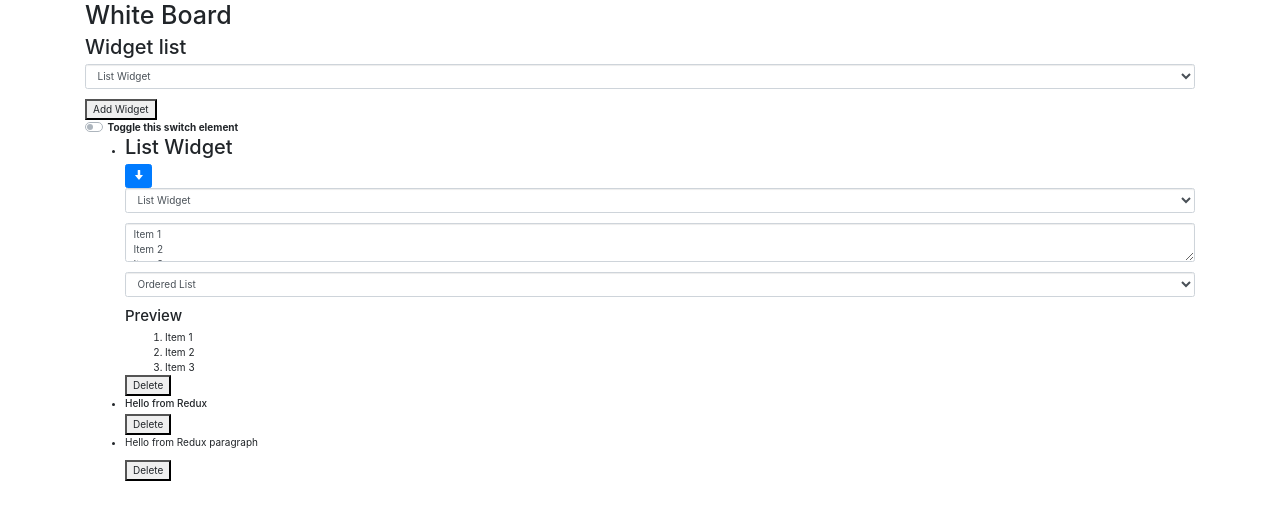
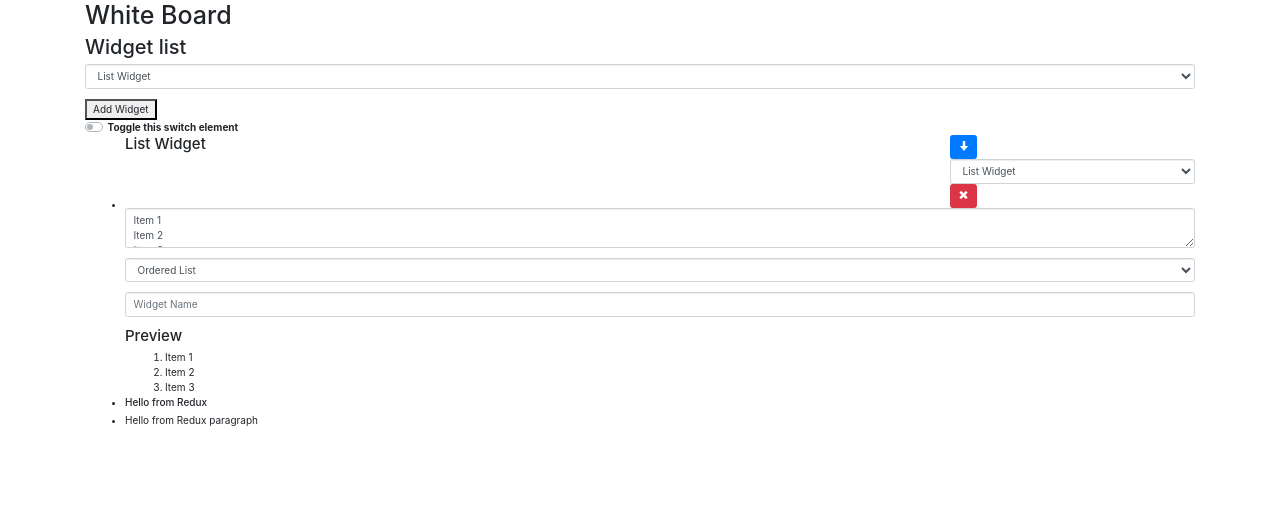
Before and after one commit to krezchikov42/wbdv-a3-krezchikov-client-react, a React (Create React App) app: page / in a window 1280 px wide. Shown: the top 520 px of the page. Built offline with nearby package versions, Linux system fonts and the light colour scheme.

Commit message:
adding generic widget componenet to create other widgets

```diff
--- a/src/components/widgets/ListWidget.js
+++ b/src/components/widgets/ListWidget.js
@@ -2,64 +2,32 @@ import React from "react";
 import PropTypes from "prop-types";
 import MoveUpButton from "../buttons/MoveUp";
 import MoveDownButton from "../buttons/MoveDown";
+import Widget from "./Widget"
 
 export default class ListWidget extends React.Component {
   render() {
     return (
-      <div>
-        {!this.props.preview && this.render_editing_componenets()}
-        <div>
-          {!this.props.widget.ordered && (
-            <ul>
-              {this.props.widget.text.split("\n").map((item, index) => (
-                <li key={index}>{item}</li>
-              ))}
-            </ul>
-          )}
-          {this.props.widget.ordered && (
-            <ol>
-              {this.props.widget.text.split("\n").map((item, index) => (
-                <li key={index}>{item}</li>
-              ))}
-            </ol>
-          )}
-        </div>
-      </div>
+      <Widget title="List Widget"
+      preview={this.props.preview}
+      editing_components={this.renderEditingComponenets()}
+      preview_componenets={this.renderPreviewComponenets()}
+      index={this.props.index}
+      length_widgets={this.props.length_widgets}
+      widget={this.props.widget}
+      moveWidget={this.props.moveWidget}
+      updateWidget={this.props.updateWidget}
+      deleteWidget={this.props.deleteWidget}
+      />
     );
   }
 
-  render_editing_componenets = () => {
+  renderEditingComponenets = () => {
     let order_select_value = this.orderedBoolToString(
       this.props.widget.ordered
     );
-    let should_render_up_button = this.props.index !== 0;
-    let should_render_down_button =
-      this.props.index < this.props.length_widgets - 1;
 
     return (
       <div>
-        <h2>List Widget</h2>
-        <MoveUpButton
-          should_render={should_render_up_button}
-          index={this.props.index}
-          onClick={this.props.moveWidget}
-        />
-        <MoveDownButton
-          should_render={should_render_down_button}
-          index={this.props.index}
-          onClick={this.props.moveWidget}
-        />
-        <div className="form-group">
-          <select
-            className="form-control"
-            value={this.props.widget.type}
-            onChange={this.changeTypeWidget}
-          >
-            <option value="LIST">List Widget</option>
-            <option value="HEADING">Header Widget</option>
-            <option value="PARAGRAPH">Paragraph widget</option>
-          </select>
-        </div>
         <div className="form-group">
           <textarea
             value={this.props.widget.text}
@@ -78,10 +46,29 @@ export default class ListWidget extends React.Component {
             <option value="not_ordered">Unordered List</option>
           </select>
         </div>
-        <h4>Preview</h4>
       </div>
     );
   };
+
+  renderPreviewComponenets = () => {
+    return (
+    <div>
+      {!this.props.widget.ordered && (
+        <ul>
+          {this.props.widget.text.split("\n").map((item, index) => (
+            <li key={index}>{item}</li>
+          ))}
+        </ul>
+      )}
+      {this.props.widget.ordered && (
+        <ol>
+          {this.props.widget.text.split("\n").map((item, index) => (
+            <li key={index}>{item}</li>
+          ))}
+        </ol>
+      )}
+    </div>);
+  }
 
   changeTypeList = e => {
     let new_type = this.orderedStringToBool(e.target.value);
@@ -104,12 +91,6 @@ export default class ListWidget extends React.Component {
     let widget = { ...this.props.widget, text: new_text };
     this.props.updateWidget(widget.id, widget);
   };
-
-  changeTypeWidget =  e => {
-    let new_type = e.target.value
-    let widget = {...this.props.widget, type: new_type}
-    this.props.updateWidget(widget.id, widget)
-  }
 }
 
 ListWidget.propTypes = {
@@ -117,5 +98,6 @@ ListWidget.propTypes = {
   updateWidget: PropTypes.func.isRequired,
   index: PropTypes.number.isRequired,
   length_widgets: PropTypes.number.isRequired,
-  moveWidget: PropTypes.func.isRequired
+  moveWidget: PropTypes.func.isRequired,
+  preview: PropTypes.bool.isRequired
 };
--- /dev/null
+++ b/src/components/widgets/Widget.js
@@ -0,0 +1,85 @@
+import React from "react";
+import PropTypes from "prop-types";
+import MoveDownButton from "../buttons/MoveDown";
+import MoveUpButton from "../buttons/MoveUp";
+
+export default class Widget extends React.Component {
+  render() {
+    let should_render_up_button = this.props.index !== 0;
+    let should_render_down_button =
+      this.props.index < this.props.length_widgets - 1;
+    return (
+      <div>
+        {!this.props.preview && (
+          <div>
+            <div className="row">
+              <div className="col-2">
+                <h4>{this.props.title}</h4>
+              </div>
+              <div className="col-7" />
+              <div className="col-3">
+                <MoveUpButton
+                  should_render={should_render_up_button}
+                  index={this.props.index}
+                  onClick={this.props.moveWidget}
+                />
+                <MoveDownButton
+                  should_render={should_render_down_button}
+                  index={this.props.index}
+                  onClick={this.props.moveWidget}
+                />
+                  <select
+                    className="form-control"
+                    value={this.props.widget.type}
+                    onChange={this.changeTypeWidget}
+                  >
+                    <option value="LIST">List Widget</option>
+                    <option value="HEADING">Header Widget</option>
+                    <option value="PARAGRAPH">Paragraph widget</option>
+                  </select>
+                  <button
+        type="button"
+        className={"btn btn-danger"}
+        aria-label="Remove Course"
+        onClick={() => this.props.deleteWidget(this.props.widget.id)}
+      >
+        <span className="glyphicon glyphicon-remove" aria-hidden="true"></span>
+      </button>
+
+              </div>
+            </div>
+            {this.props.editing_components}
+            <div className="form-group">
+              <input
+                className="form-control"
+                vale={this.props.widget.name}
+                onChange={this.changeWidgetName}
+                placeholder="Widget Name"
+              />
+            </div>
+            <h4>Preview</h4>
+          </div>
+        )}
+        {this.props.preview_componenets}
+      </div>
+    );
+  }
+
+  changeTypeWidget =  e => {
+    let new_type = e.target.value
+    let widget = {...this.props.widget, type: new_type}
+    this.props.updateWidget(widget.id, widget)
+  }
+
+  changeWidgetName = e => {
+    let new_name = e.target.value
+    let widget = {...this.props.widget, name: new_name}
+    this.props.updateWidget(widget.id, widget)
+  }
+}
+
+Widget.propTypes = {
+  editing_components: PropTypes.element.isRequired,
+  preview: PropTypes.bool.isRequired,
+  preview_componenets: PropTypes.element.isRequired
+};
--- a/src/components/widgets/WidgetListComponent.js
+++ b/src/components/widgets/WidgetListComponent.js
@@ -45,15 +45,13 @@ export default class WidgetListComponent extends React.Component {
                   index={index}
                   length_widgets = {this.props.widgets.length}
                   moveWidget = {this.props.moveWidget}
+                  deleteWidget = {this.props.deleteWidget}
                 />
               )}
               {widget.type === "HEADING" && <HeadingWidget widget={widget} />}
               {widget.type === "PARAGRAPH" && (
                 <ParagraphWidget widget={widget} />
               )}
-              <button onClick={() => this.props.deleteWidget(widget.id)}>
-                Delete
-              </button>
             </li>
           ))}
         </ul>
```
